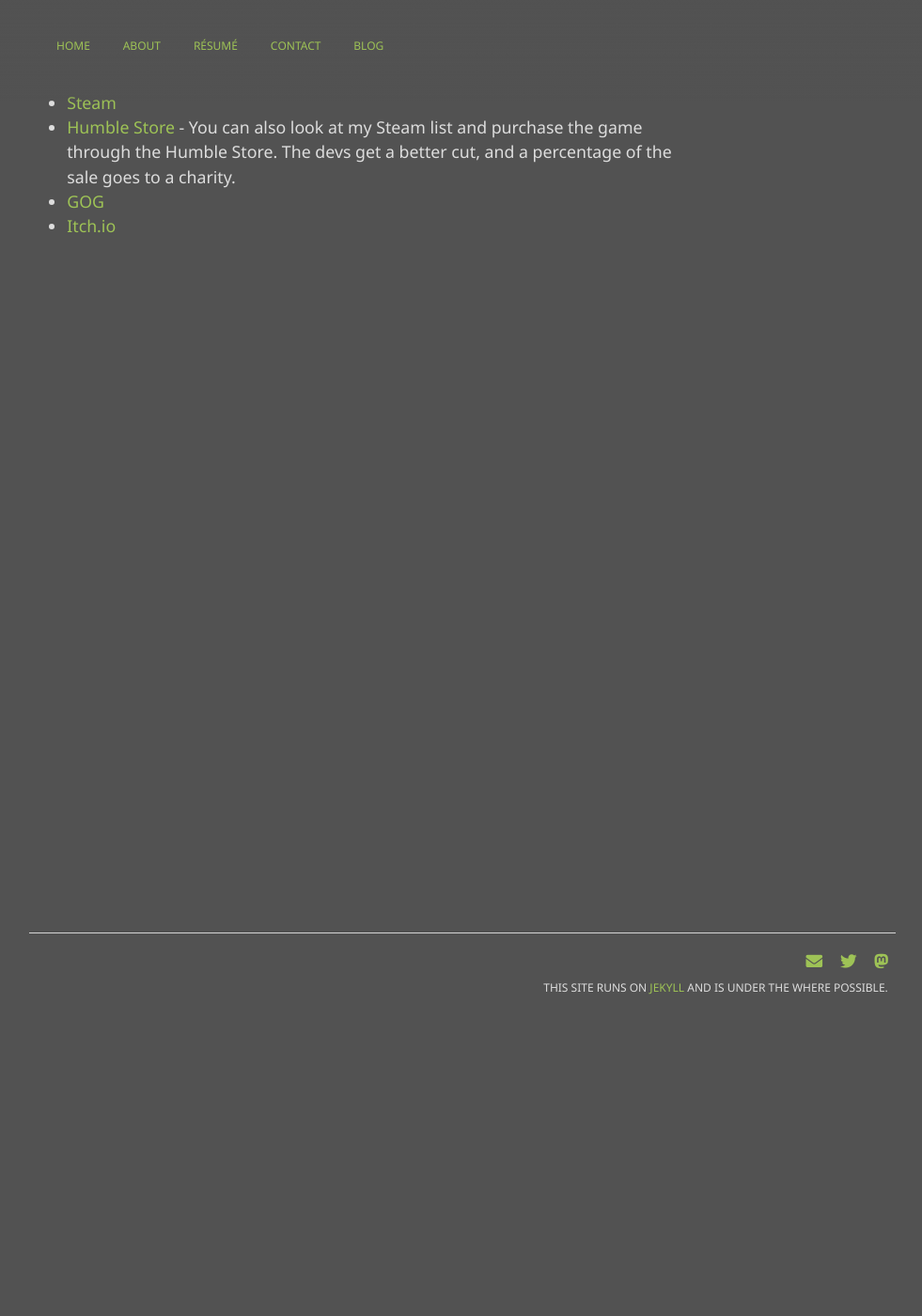
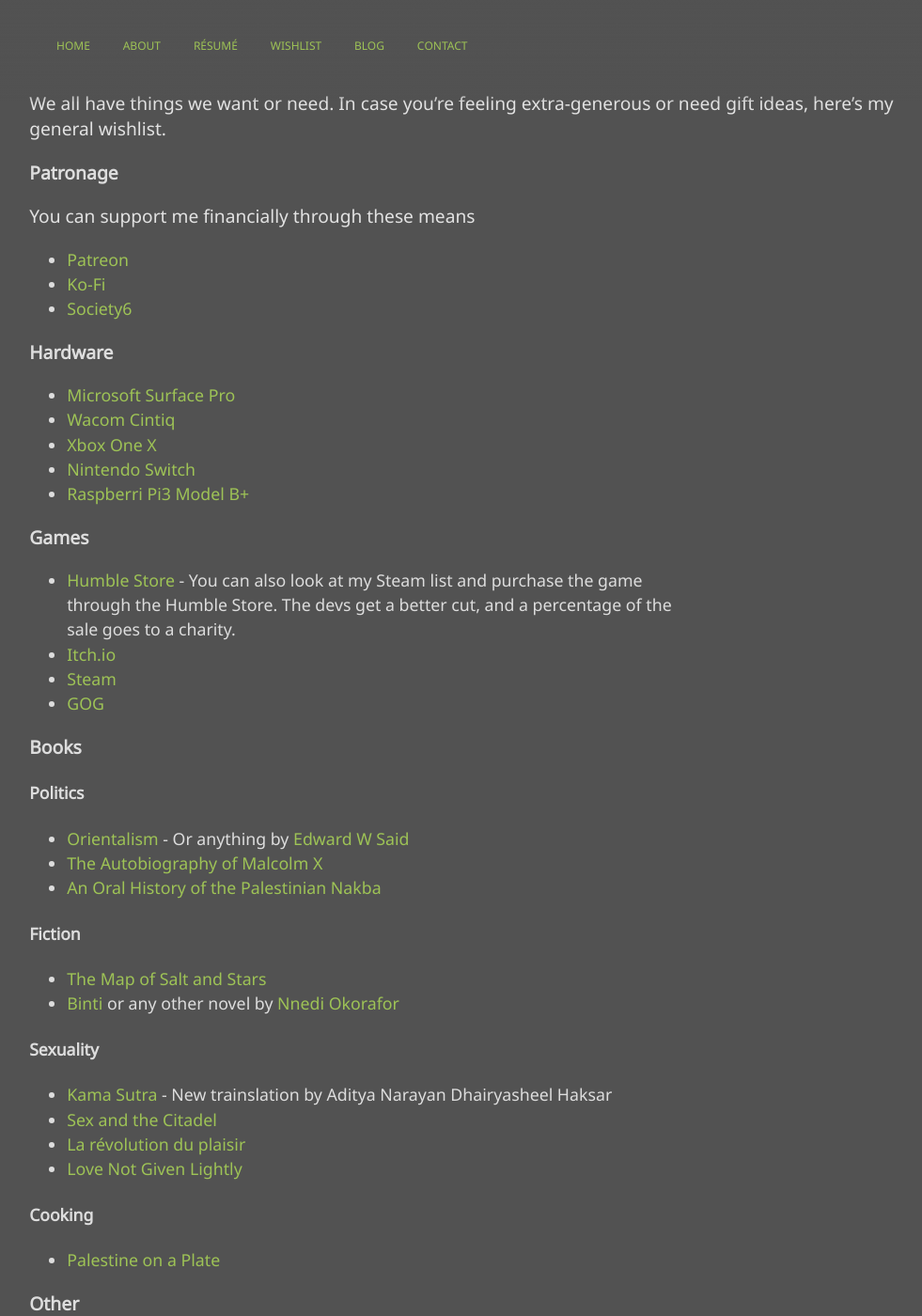
Before and after one commit to mstfacmly/mstfacmly.github.io, a Jekyll site: the page built from wishlist.md, in a window 1280 px wide and 1400 px high. Shown: the whole window at 94% size, without its empty margins (148-1129 px from the left). Built offline with Jekyll 4.4.1, drawn with Linux system fonts in a browser that asks for light colours; nearby versions of some CDN libraries; a script that is not in the unit is left out; some of the changed text lies outside the part shown.

Commit message:
add wishlist section, tweak css

```diff
--- a/_includes/nav.html
+++ b/_includes/nav.html
@@ -4,8 +4,9 @@
 		<li><a href="/">Home</a></li>
 		<li><a href="/about">About</a></li>
 		<li><a href="/resume">Résumé</a></li>
+		<li><a href="/wishlist">Wishlist</a></li>
+		<li><a href="/blog">Blog</a></li>
 		<li><a href="/contact">Contact</a></li>
-		<li><a href="/blog">Blog</a></li>
 		<a href="javascript:void(0);" class="icon" onclick="responsive()">
 			<i id="icon" class="fa fa-bars"></i>
 		</a>
--- a/css/main.css
+++ b/css/main.css
@@ -107,12 +107,12 @@
 	color: #ddd;
 }
 h4 {
-	font-size: 1.11rem;
+	font-size: 1.1rem;
 	font-family:'FiraGO Thin', 'Noto Sans', 'Helvetica', 'Sans-Serif';
 	color: #ddd;
 }
 p {
-	font-size: 1.42rem;
+	font-size: 1.2rem;
 	line-height: 1.42em;
 	color: #e2e2e2;
 }
--- a/wishlist.md
+++ b/wishlist.md
@@ -1,8 +1,67 @@
 ---
+title: Wishlist
 layout: default
 ---
 
+We all have things we want or need. In case you're feeling extra-generous or need gift ideas, here's my general wishlist.
+
+### Patronage
+You can support me financially through these means
+* [Patreon](https://patreon.com/mstfacmly)
+* [Ko-Fi](https://ko-fi.com/mstfacmly)
+* [Society6](https://society6.com/mstfacmly)
+
+### Hardware
+* [Microsoft Surface Pro](https://www.microsoft.com/en-ca/p/surface-pro-6)
+* [Wacom Cintiq](https://wacom.com/en-us/products/pen-displays/wacom-cintiq-pro-24)
+* [Xbox One X](https://www.microsoft.com/en-ca/p/xbox-one-x-1tb-console)
+* [Nintendo Switch](https://nintendo.com/switch)
+* [Raspberri Pi3 Model B+](https://www.raspberrypi.org/products/raspberry-pi-3-model-b-plus)
+
+### Games
+* [Humble Store](https://www.humblebundle.com/store/wishlist/39099216) - You can also look at my Steam list and purchase the game through the Humble Store. The devs get a better cut, and a percentage of the sale goes to a charity.
+* [Itch.io](https://itch.io/c/41005/wishlist-of-games-i-wish-have-a-linux-release)
 * [Steam](https://store.steampowered.com/wishlist/id/mstfacmly/)
-* [Humble Store](https://www.humblebundle.com/store/wishlist/39099216) - You can also look at my Steam list and purchase the game through the Humble Store. The devs get a better cut, and a percentage of the sale goes to a charity.
 * [GOG](https://www.gog.com/u/mchamli/wishlist)
-* [Itch.io](https://itch.io/c/41005/wishlist-of-games-i-wish-have-a-linux-release)
+
+### Books
+
+#### Politics
+* [Orientalism](https://www.kobo.com/ca/en/ebook/orientalism-4) - Or anything by [Edward W Said](https://www.kobo.com/ca/en/search?query=edward%20w%20said&fcsearchfield=Author)
+* [The Autobiography of Malcolm X](https://www.kobo.com/ca/en/ebook/the-autobiography-of-malcolm-x)
+* [An Oral History of the Palestinian Nakba](https://www.zedbooks.net/shop/book/an-oral-history-of-the-palestinian-nakba/)
+
+#### Fiction
+* [The Map of Salt and Stars](https://www.kobo.com/ca/en/ebook/the-map-of-salt-and-stars-1)
+* [ Binti](https://www.kobo.com/ca/en/ebook/binti) or any other novel by [Nnedi Okorafor](https://www.kobo.com/ca/en/search?query=Nnedi%20Okorafor&fcsearchfield=Author)
+
+#### Sexuality
+* [Kama Sutra](https://www.penguinrandomhouse.com/books/310597/kama-sutra-by-vatsyayana/9780143106593) - New trainslation by Aditya Narayan Dhairyasheel Haksar
+* [Sex and the Citadel](https://www.kobo.com/ca/en/ebook/sex-and-the-citadel)
+* [La révolution du plaisir](https://www.kobo.com/ca/en/ebook/la-revolution-du-plaisir-1)
+* [Love Not Given Lightly](https://www.kobo.com/ca/en/ebook/love-not-given-lightly-1)
+
+#### Cooking
+* [Palestine on a Plate](http://www.palestineonaplate.com/)
+
+### Other
+* [Persian Archery and Swordsmanship: Historical Martial Arts of Iran](http://www.moshtaghkhorasani.com/books/persian-archery-and-swordsmanship/)
+* [Thuluth Mastery Book](https://www.amazon.com/Arabic-Calligraphy-Mastery-step-step/dp/1539972488/) - I'd rather not purchase through Amazon, but the only other option is the [PDF version](https://omaruddin.samcart.com/products/thuluth-mastery-ebook)
+* [Superman: Birthright](https://www.dccomics.com/graphic-novels/superman-birthright-2003/superman-birthright)
+* [PM Press](pmpress.org)
+
+### Subscriptions
+* [Palbox](https://www.palbox.org/)
+* [Sketchbox](https://getsketchbox.com/)
+* [Wired](https://subscribe.wired.com/subscribe/)
+
+### Causes
+You can always gift me with a donation to one of the following causes or charities:
+
+* [Jewish Voice for Peace](https://jewishvoiceforpeace.org/giving)
+* [Canadian Civil Liberties Association (CCLA)](https://ccla.org/give)
+* [Arab American Institute](https://aai.nationbuilder.com/aaif_donate)
+* [American Civil Liberties Union (ACLU)](https://www.aclu.org/give/fight-back-against-attacks-our-civil-liberties)
+* [Beirut Madinati](http://beirutmadinati.com/donate)
+* [Free-Syria](http://www.free-syria-foundation.org/donate-fre-syria)
+* [Electronic Frontier Foundation (EFF)](https://www.eff.org/donate)
```
